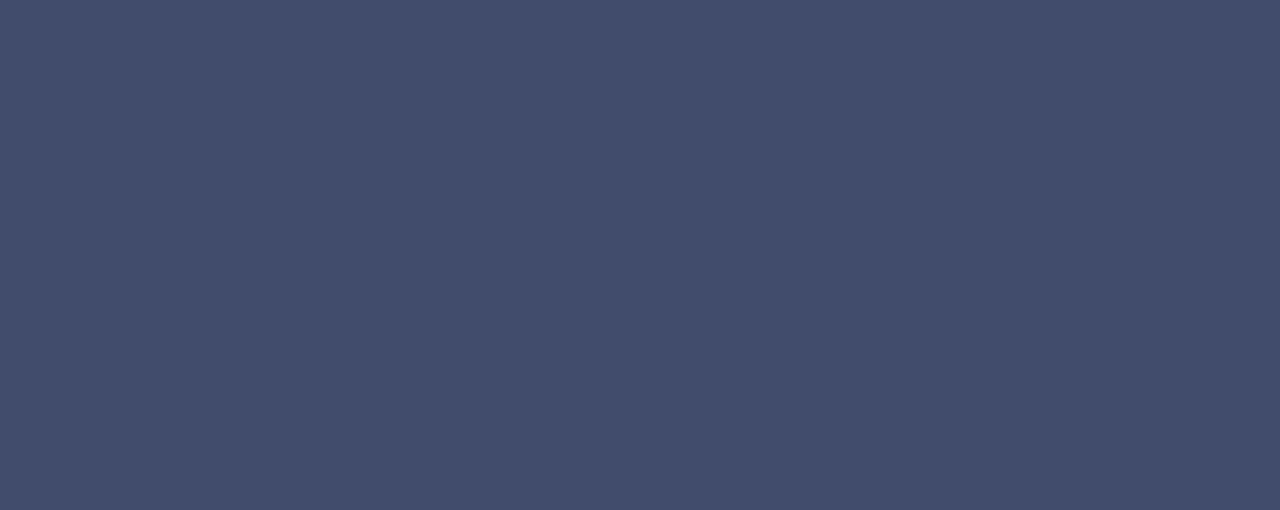
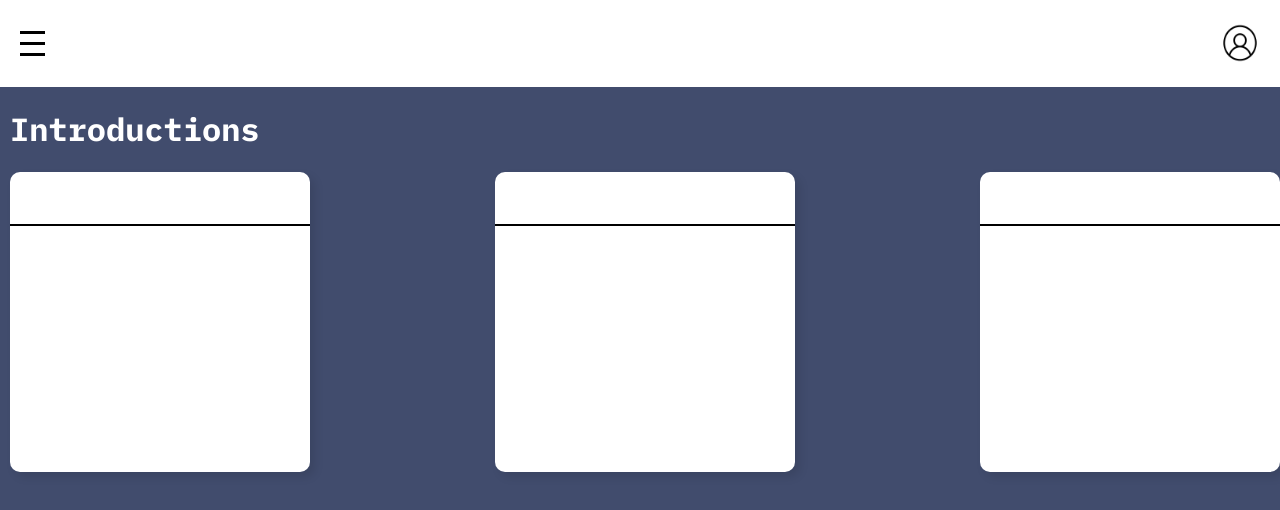
Before and after one commit to EricLarwa/SkillSprint, a React (Create React App) app in the folder skillsprint/frontend/: page /dashboard in a window 1280 px wide. Before the commit this address had no page. Shown: the top 510 px of the page. Built offline with nearby package versions, Linux system fonts and the light colour scheme.

Commit message:
dashboard and navbar

```diff
--- a/skillsprint/frontend/src/App.js
+++ b/skillsprint/frontend/src/App.js
@@ -1,5 +1,7 @@
 import { BrowserRouter as Router, Route, Routes } from 'react-router-dom';
 import LoginSignup from './UserLogin/LoginSignup';
+import Navbar from './components/Navbar';
+import Dashboard from './landing/Dashboard';
 import React from 'react';
 
 function App() {
@@ -7,6 +9,10 @@ function App() {
     <Router>
         <Routes>
           <Route path="/" element={<LoginSignup />} />
+          <Route path="/dashboard" element={<>
+            <Navbar />
+            <Dashboard />
+            </>} />
         </Routes>
     </Router>
   );
--- a/skillsprint/frontend/src/UserLogin/LoginSignup.css
+++ b/skillsprint/frontend/src/UserLogin/LoginSignup.css
@@ -40,6 +40,7 @@ body {
     font-weight: 400;
     text-align: left;
     margin-left: 70px;
+    border-bottom: none;
 }
 
 .intro-container p {
--- /dev/null
+++ b/skillsprint/frontend/src/components/Navbar.css
@@ -0,0 +1,71 @@
+body {
+    margin: 0;
+    padding: 0;
+    color: white;
+}
+
+.navbar {
+    display: flex;
+    justify-content: space-between;
+    align-items: center;
+    background-color: #fff;
+    padding: 20px 20px;
+}
+
+.menu {
+    display: flex;
+    flex-direction: column;
+    cursor: pointer;
+    color: black;
+}
+
+.menu-icon {
+    color: black;
+}
+
+.nav-links {
+    display: none;
+    flex-direction: column;
+    height: 700px;
+    top: 73px;
+    left: 0px;
+    position: absolute;
+    background-color: #fff;
+    gap: 35px;
+    padding-left: 10px;
+    align-items: flex-start;
+    opacity: 0.9;
+}
+
+.nav-links.open {
+    display: flex;
+}
+
+.nav-links button {
+    background: none;
+    border: none;
+    color: black;
+    font-size: 1rem;
+    cursor: pointer;
+    padding: 8px 12px;
+    border-radius: 4px;
+    transition: background-color 0.3s ease;
+}
+
+.nav-links button:hover {
+    background-color: rgba(255, 255, 255, 0.2);
+}
+
+img {
+    height: 40px;
+    width: 40px;
+    margin-top: 3px;
+}
+
+.line {
+    width: 25px;
+    height: 3px;
+    background-color: black;;
+    margin: 4px 0;
+    transition: 0.4s;
+}
--- a/skillsprint/frontend/src/components/Navbar.js
+++ b/skillsprint/frontend/src/components/Navbar.js
@@ -0,0 +1,52 @@
+import React, { useState } from 'react';
+import { useNavigate} from 'react-router-dom';
+import Profile from "../img/profile.png";
+import './Navbar.css';
+
+
+const Navbar = () => {
+    const [isNavOpen, setIsNavOpen] = useState(false)
+    const navigate = useNavigate();
+
+    const toggleNav = () => {
+        setIsNavOpen(!isNavOpen);
+    };
+
+    const handleNavigation = (path) => {
+        navigate(path);
+        setIsNavOpen(false); // Close the mobile menu after navigation
+    };
+
+    const handleSettings = () => {
+        navigate('/settings');
+    }
+
+    const handleProfile = () => {
+        navigate('/profile');
+    }
+
+    return (
+        < div className="navbar">
+            <div className="menu" onClick={toggleNav}>
+                <div className={`line ${isNavOpen ? 'open' : ''}`}></div>
+                <div className={`line ${isNavOpen ? 'open' : ''}`}></div>
+                <div className={`line ${isNavOpen ? 'open' : ''}`}></div>
+            </div>
+            <div className="navbar-links">
+                <img src={Profile} onClick={handleProfile} />
+            </div>
+
+            <div className={`nav-links ${isNavOpen ? 'open' : ''}`}>
+                <button onClick={() => handleNavigation("/dashboard")}>Introduction</button>
+                <button onClick={() => handleNavigation("/project-motivation")}>Project Motivation</button>
+                <button onClick={() => handleNavigation("/coding")}>Coding Lessons</button>
+                <button onClick={() => handleNavigation("/finance")}>Finance Lessons</button>
+                <button onClick={() => handleNavigation("/business")}>Business Lessons</button>
+                <button onClick={() => handleNavigation("/achievments")}>Achievments</button>
+            </div>
+        </div>
+    )
+
+}
+
+export default Navbar;
--- /dev/null
+++ b/skillsprint/frontend/src/landing/Dashboard.css
@@ -0,0 +1,35 @@
+* {
+    font-family: "IBM Plex Mono", monospace;
+}
+
+
+.dashboard-container {
+    margin: 0;
+    padding: 0;
+}
+
+h1 {
+    margin-left: 10px;
+    color: #fff;
+
+}
+
+.intro-boxes {
+    display: flex;
+    flex-direction: row;
+    justify-content: space-between;
+
+}
+
+.box-one, .box-two, .box-three {
+    margin-left: 10px;
+    border-radius: 10px;
+    background-color: #FFFFFF;
+    box-shadow: 5px 5px 10px rgba(0, 0, 0, 0.1);
+    width: 300px;
+    height: 300px;
+}
+
+h2 {
+    border-bottom: 2px solid #000;
+}
--- /dev/null
+++ b/skillsprint/frontend/src/landing/Dashboard.js
@@ -0,0 +1,29 @@
+import React, {useState} from 'react'
+import axios from 'axios'
+import './Dashboard.css'
+
+const Dashboard = () => {
+
+    return (
+        <div className="dashboard-container">
+            <h1>Introductions</h1>
+
+            <div className="intro-boxes">
+                <div className="box-one">
+                    <h2>Eric</h2>
+                    <p> Content </p>
+                </div>
+                <div className="box-two">
+                    <h2>Eric</h2>
+                    <p> Content </p>
+                </div>
+                <div className="box-three">
+                    <h2>Eric</h2>
+                    <p> Content </p>
+                </div>
+            </div>
+        </div>
+    )
+}
+
+export default Dashboard;
```
Also changed, not shown: skillsprint/frontend/src/img/profile.png (added), skillsprint/frontend/src/img/setting.png (added).
